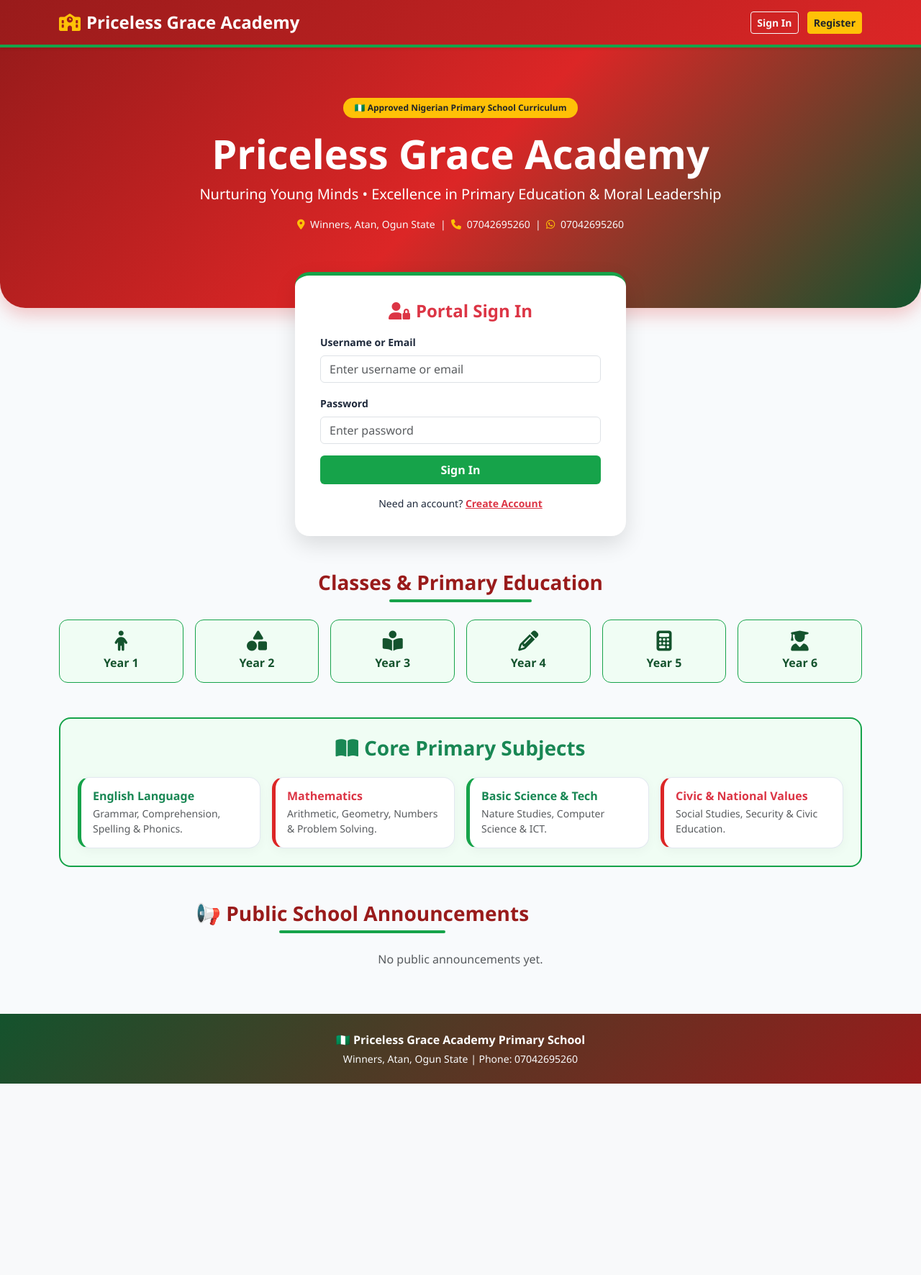
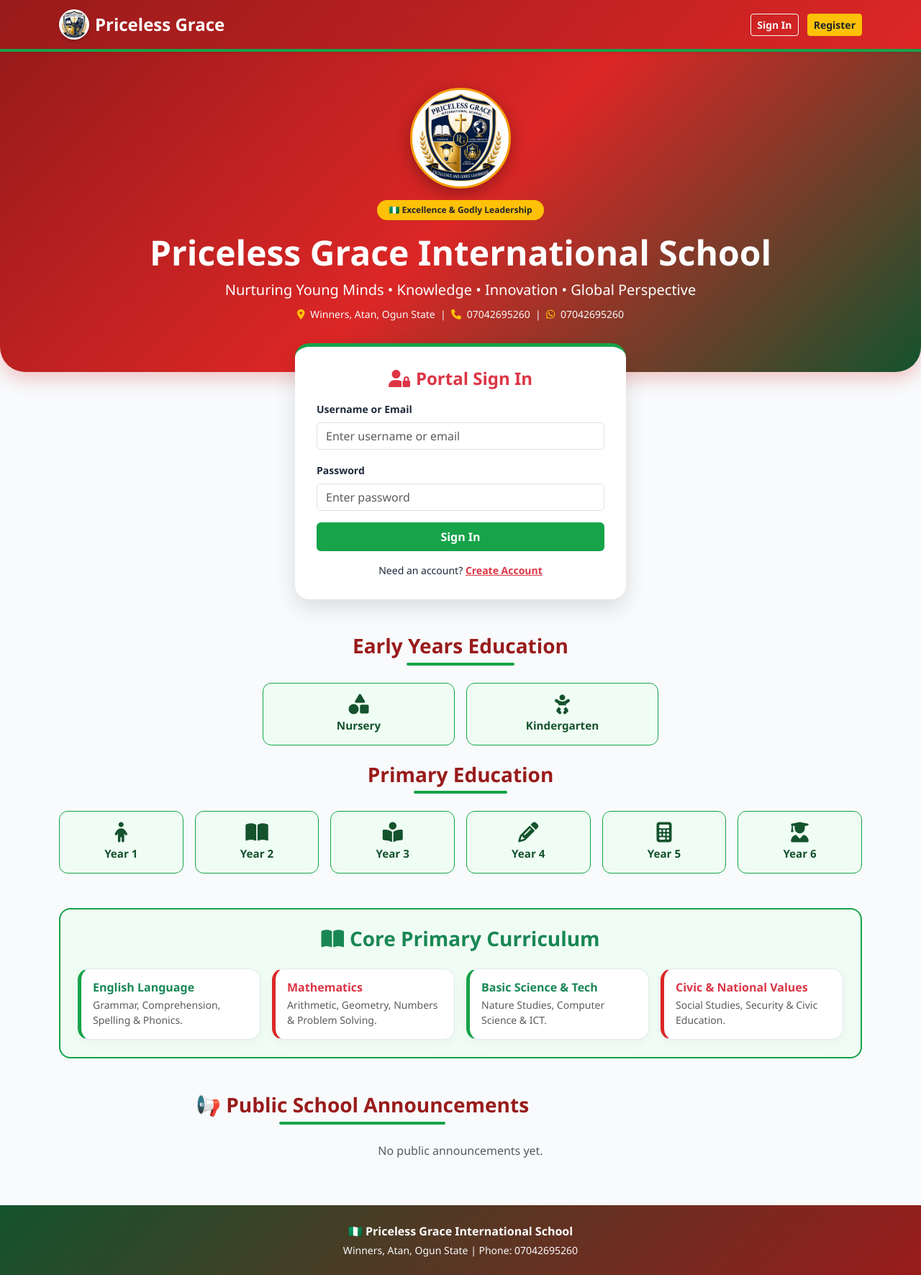
Before and after one commit to MartinsEaglewings/martins-primary-school-portal, a Flask app: page / in a window 1280 px wide. Shown: the whole page at 72% size. Before the commit the page ends 1506 px from the top, so only its background shows below. Run offline with Flask 3, Linux system fonts and the light colour scheme; data that the repository does not hold is empty.

Commit message:
Add official school logo badge image and update classes to Nursery, Kindergarten, and Year 1-6

```diff
--- a/templates/index.html
+++ b/templates/index.html
@@ -3,7 +3,7 @@
 <head>
     <meta charset="UTF-8">
     <meta name="viewport" content="width=device-width, initial-scale=1.0">
-    <title>Priceless Grace Academy - Primary School Portal</title>
+    <title>Priceless Grace International School - Portal</title>
     <link href="https://cdn.jsdelivr.net/npm/bootstrap@5.3.0/dist/css/bootstrap.min.css" rel="stylesheet">
     <link rel="stylesheet" href="https://cdnjs.cloudflare.com/ajax/libs/font-awesome/6.4.0/css/all.min.css">
     <style>
@@ -22,7 +22,6 @@
             color: #1e293b;
         }
 
-        /* Smooth Transitions */
         * {
             transition: all 0.25s ease-in-out;
         }
@@ -33,11 +32,32 @@
             border-bottom: 4px solid var(--primary-green);
         }
 
+        .school-logo-nav {
+            width: 42px;
+            height: 42px;
+            object-fit: contain;
+            background: #ffffff;
+            border-radius: 50%;
+            padding: 2px;
+            box-shadow: 0 2px 6px rgba(0,0,0,0.2);
+        }
+
+        .school-logo-hero {
+            width: 140px;
+            height: 140px;
+            object-fit: contain;
+            background: #ffffff;
+            border-radius: 50%;
+            padding: 5px;
+            box-shadow: 0 8px 22px rgba(0,0,0,0.3);
+            border: 3px solid var(--accent-gold);
+        }
+
         /* Hero Section */
         .hero-section {
             background: linear-gradient(135deg, var(--dark-red) 0%, var(--primary-red) 50%, var(--dark-green) 100%);
             color: white;
-            padding: 70px 0 90px 0;
+            padding: 50px 0 70px 0;
             border-bottom-left-radius: 35px;
             border-bottom-right-radius: 35px;
             box-shadow: 0 10px 25px rgba(220, 38, 38, 0.25);
@@ -46,8 +66,8 @@
         /* Auth Cards */
         .auth-card {
             max-width: 460px;
-            margin: -50px auto 40px auto;
-            padding: 35px;
+            margin: -40px auto 40px auto;
+            padding: 30px;
             border-radius: 20px;
             box-shadow: 0 12px 30px rgba(0,0,0,0.12);
             background: #ffffff;
@@ -77,16 +97,12 @@
             color: white;
         }
 
-        /* Cards & Components */
+        /* Cards & Badges */
         .card-custom {
             border: 1px solid #e2e8f0;
             border-radius: 16px;
             box-shadow: 0 4px 15px rgba(0,0,0,0.04);
             background: #ffffff;
-        }
-        .card-custom:hover {
-            transform: translateY(-4px);
-            box-shadow: 0 8px 25px rgba(22, 163, 74, 0.15);
         }
 
         .section-title {
@@ -105,15 +121,15 @@
             border-radius: 2px;
         }
 
-        /* Class Badge */
         .class-badge {
             background: var(--light-green);
             color: var(--dark-green);
             border: 1px solid var(--primary-green);
             border-radius: 12px;
-            padding: 15px;
+            padding: 15px 10px;
             text-align: center;
             font-weight: bold;
+            font-size: 0.95rem;
         }
         .class-badge:hover {
             background: var(--primary-green);
@@ -121,7 +137,6 @@
             cursor: pointer;
         }
 
-        /* Dashboard Container */
         .dashboard-container {
             max-width: 1140px;
             margin: 30px auto;
@@ -140,8 +155,9 @@
     <!-- NAVBAR -->
     <nav class="navbar navbar-expand-lg navbar-dark navbar-custom shadow-sm sticky-top">
         <div class="container">
-            <a class="navbar-brand fw-bold fs-4" href="#">
-                <i class="fas fa-school me-2 text-warning"></i>Priceless Grace Academy
+            <a class="navbar-brand fw-bold fs-4 d-flex align-items-center gap-2" href="#">
+                <img src="/static/images/logo.png" alt="PGIS Badge" class="school-logo-nav" onerror="this.style.display='none'">
+                <span>Priceless Grace</span>
             </a>
             <div class="ms-auto" id="navAuthButtons">
                 <button class="btn btn-outline-light btn-sm me-2 fw-bold" onclick="showView('loginView')">Sign In</button>
@@ -157,10 +173,13 @@
     <!-- HERO SECTION -->
     <div id="landingHero" class="hero-section text-center">
         <div class="container">
-            <span class="badge bg-warning text-dark px-3 py-2 rounded-pill fw-bold mb-3">🇳🇬 Approved Nigerian Primary School Curriculum</span>
-            <h1 class="display-4 fw-bold" id="schoolHeader">Priceless Grace Academy</h1>
-            <p class="lead mb-3">Nurturing Young Minds • Excellence in Primary Education & Moral Leadership</p>
-            <p class="small text-light opacity-90">
+            <div class="mb-3">
+                <img src="/static/images/logo.png" alt="Priceless Grace International School Badge" class="school-logo-hero" onerror="this.src='https://via.placeholder.com/140?text=PGIS'">
+            </div>
+            <span class="badge bg-warning text-dark px-3 py-2 rounded-pill fw-bold mb-3">🇳🇬 Excellence & Godly Leadership</span>
+            <h1 class="display-5 fw-bold" id="schoolHeader">Priceless Grace International School</h1>
+            <p class="lead mb-2">Nurturing Young Minds • Knowledge • Innovation • Global Perspective</p>
+            <p class="small text-light opacity-90 mb-0">
                 <i class="fas fa-map-marker-alt me-1 text-warning"></i> Winners, Atan, Ogun State &nbsp;|&nbsp;
                 <i class="fas fa-phone me-1 text-warning"></i> 07042695260 &nbsp;|&nbsp;
                 <i class="fab fa-whatsapp me-1 text-warning"></i> 07042695260
@@ -170,9 +189,9 @@
 
     <div class="container">
 
-        <!-- LANDING PAGE OVERVIEW SECTION -->
+        <!-- LANDING VIEW -->
         <div id="landingView">
-            <!-- AUTH FORMS (OVERLAID ON LANDING) -->
+            <!-- LOGIN VIEW -->
             <div id="loginView" class="auth-card">
                 <h4 class="text-center fw-bold text-danger mb-3"><i class="fas fa-user-lock me-2"></i>Portal Sign In</h4>
                 <form onsubmit="handleLogin(event)">
@@ -189,6 +208,7 @@
                 <p class="text-center mt-3 mb-0 small">Need an account? <a href="#" onclick="showView('registerView')" class="text-danger fw-bold">Create Account</a></p>
             </div>
 
+            <!-- REGISTER VIEW -->
             <div id="registerView" class="auth-card" style="display: none;">
                 <h4 class="text-center fw-bold text-success mb-3"><i class="fas fa-user-plus me-2"></i>Register Student/Teacher</h4>
                 <form onsubmit="handleRegister(event)">
@@ -212,7 +232,6 @@
                         </select>
                     </div>
 
-                    <!-- TEACHER/ADMIN PIN CODE SECTION -->
                     <div class="mb-3" id="adminPinGroup" style="display: none;">
                         <label class="form-label small fw-bold text-danger"><i class="fas fa-key me-1"></i>Teacher Passcode Required</label>
                         <input type="password" id="regAdminPin" class="form-control border-danger" placeholder="Enter Teacher Security PIN">
@@ -223,15 +242,25 @@
                 <p class="text-center mt-3 mb-0 small">Already registered? <a href="#" onclick="showView('loginView')" class="text-success fw-bold">Sign In</a></p>
             </div>
 
-            <!-- NIGERIA PRIMARY SCHOOL CLASSES SECTION -->
+            <!-- CLASSES SECTION: NURSERY, KINDERGARTEN & YEAR 1 TO YEAR 6 -->
             <div class="text-center my-5">
-                <h3 class="section-title mb-4">Classes & Primary Education</h3>
+                <h3 class="section-title mb-4">Early Years Education</h3>
+                <div class="row g-3 justify-content-center mb-4">
+                    <div class="col-6 col-md-3">
+                        <div class="class-badge"><i class="fas fa-shapes d-block fs-3 mb-1"></i>Nursery</div>
+                    </div>
+                    <div class="col-6 col-md-3">
+                        <div class="class-badge"><i class="fas fa-baby d-block fs-3 mb-1"></i>Kindergarten</div>
+                    </div>
+                </div>
+
+                <h3 class="section-title mb-4">Primary Education</h3>
                 <div class="row g-3">
                     <div class="col-6 col-md-2">
                         <div class="class-badge"><i class="fas fa-child d-block fs-3 mb-1"></i>Year 1</div>
                     </div>
                     <div class="col-6 col-md-2">
-                        <div class="class-badge"><i class="fas fa-shapes d-block fs-3 mb-1"></i>Year 2</div>
+                        <div class="class-badge"><i class="fas fa-book-open d-block fs-3 mb-1"></i>Year 2</div>
                     </div>
                     <div class="col-6 col-md-2">
                         <div class="class-badge"><i class="fas fa-book-reader d-block fs-3 mb-1"></i>Year 3</div>
@@ -248,9 +277,9 @@
                 </div>
             </div>
 
-            <!-- PRIMARY CURRICULUM SUBJECTS -->
+            <!-- CORE SUBJECTS -->
             <div class="my-5 p-4 rounded-4" style="background-color: var(--light-green); border: 2px solid var(--primary-green);">
-                <h3 class="fw-bold text-success text-center mb-4"><i class="fas fa-book-open me-2"></i>Core Primary Subjects</h3>
+                <h3 class="fw-bold text-success text-center mb-4"><i class="fas fa-book-open me-2"></i>Core Primary Curriculum</h3>
                 <div class="row g-3">
                     <div class="col-md-3">
                         <div class="card card-custom p-3 border-green-header">
@@ -296,7 +325,6 @@
             </div>
 
             <div class="row">
-                <!-- Post Announcement Form -->
                 <div class="col-md-6 mb-4">
                     <div class="card card-custom p-4 border-red-header">
                         <h5 class="fw-bold text-danger mb-3"><i class="fas fa-bullhorn me-2"></i>Post New Announcement</h5>
@@ -312,7 +340,6 @@
                     </div>
                 </div>
 
-                <!-- Create Assignment Form -->
                 <div class="col-md-6 mb-4">
                     <div class="card card-custom p-4 border-green-header">
                         <h5 class="fw-bold text-success mb-3"><i class="fas fa-tasks me-2"></i>Create New Homework / Assignment</h5>
@@ -368,7 +395,7 @@
 
     <!-- FOOTER -->
     <footer class="text-center py-4 text-white mt-5" style="background: linear-gradient(135deg, var(--dark-green) 0%, var(--dark-red) 100%);">
-        <p class="mb-1 fw-bold">🇳🇬 Priceless Grace Academy Primary School</p>
+        <p class="mb-1 fw-bold">🇳🇬 Priceless Grace International School</p>
         <p class="small text-light mb-0">Winners, Atan, Ogun State | Phone: 07042695260</p>
     </footer>
 
```
